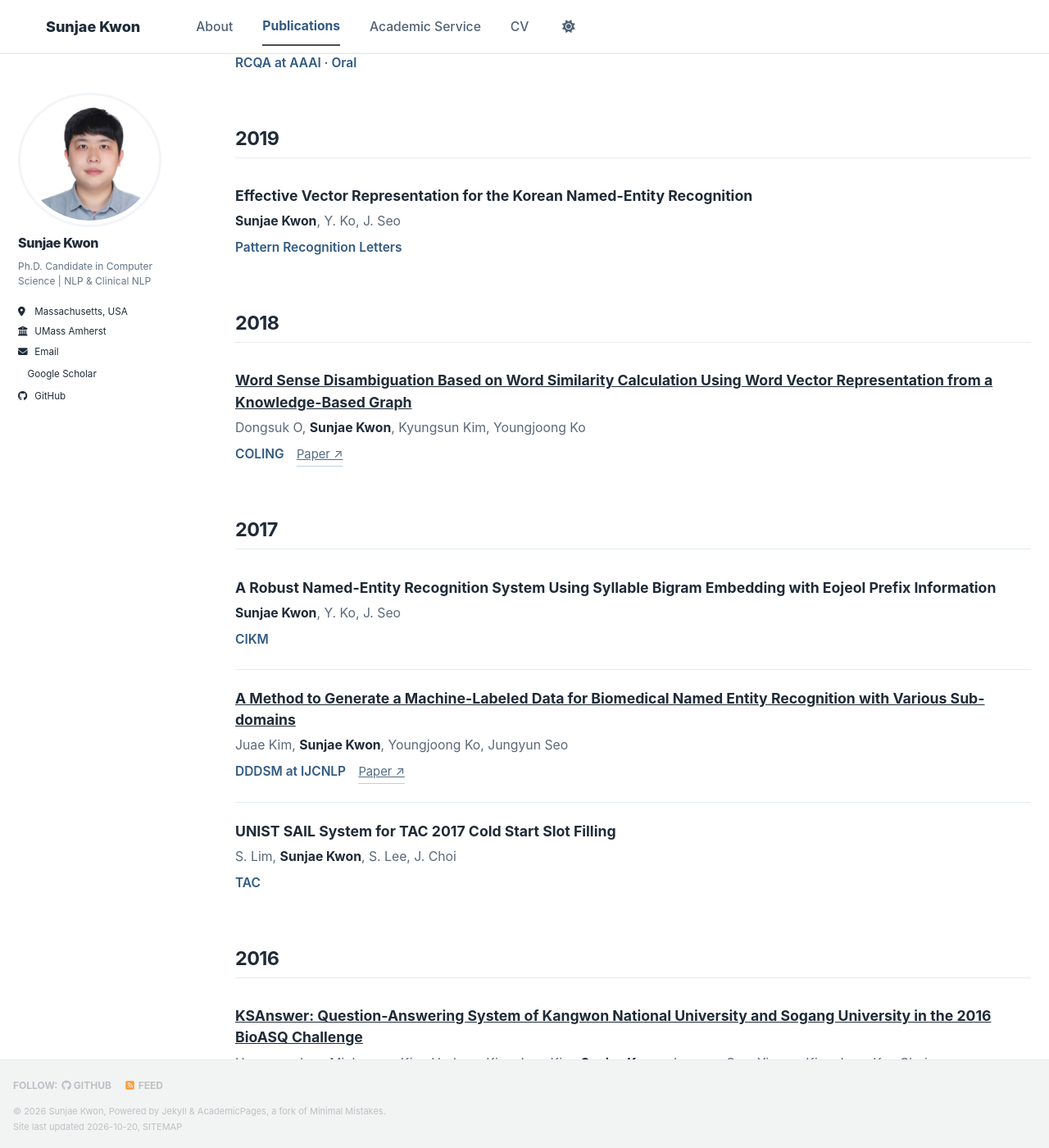
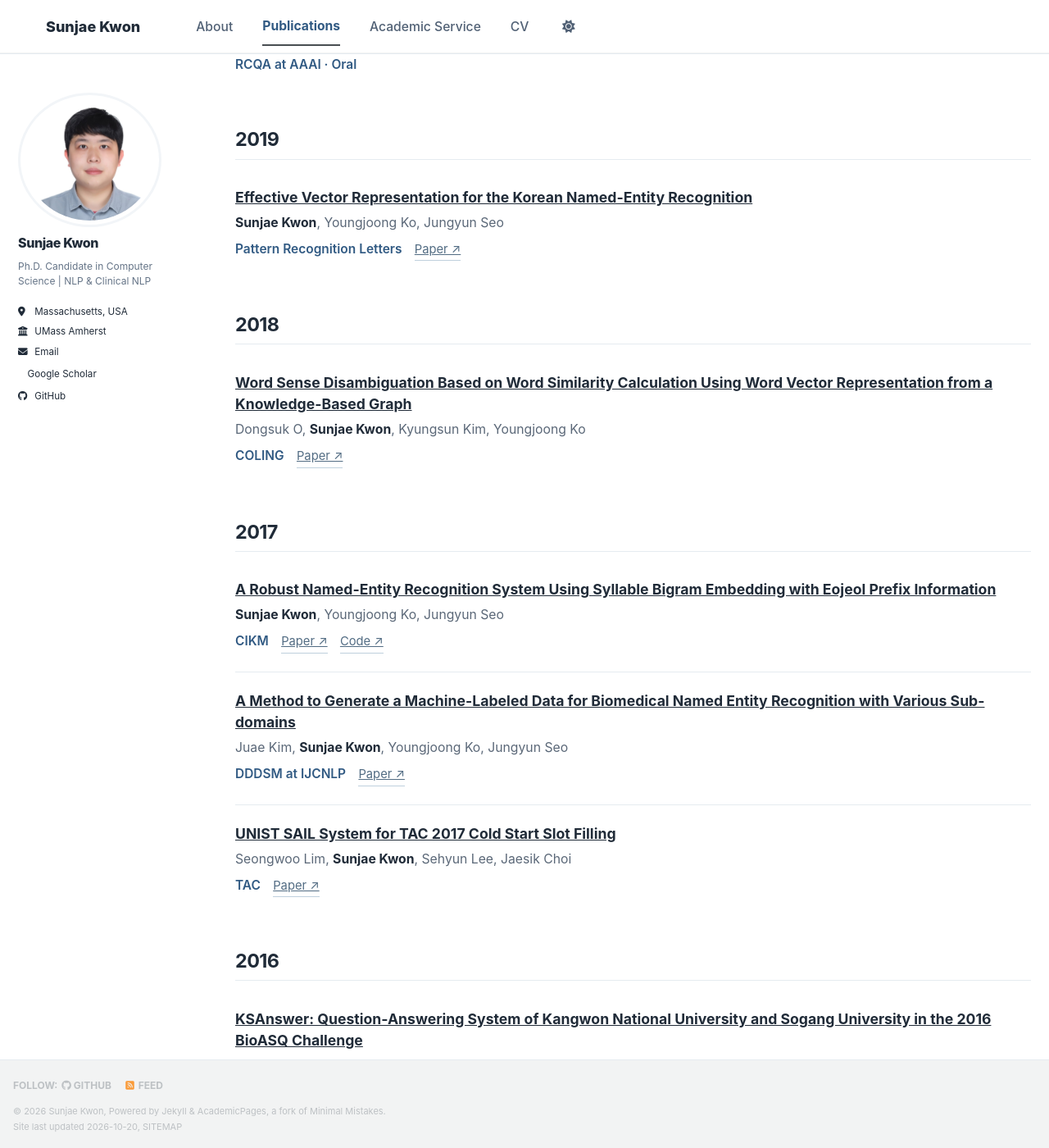
Before and after one commit to soon91jae/soon91jae.github.io, a Jekyll site: the page built from _pages/publications.html, in a window 1280 px wide and 1400 px high, scrolled down 3472 px. Shown: the whole window at 82% size. Built offline with Jekyll 4.4.1, drawn with Linux system fonts in a browser that asks for light colours; a style sheet for code colours, icons or effects is not loaded; some of the changed text lies outside the part shown.

Commit message:
Connect additional official papers and correct author information

```diff
--- a/_data/papers.yml
+++ b/_data/papers.yml
@@ -53,8 +53,9 @@
   paper: "https://aclanthology.org/2024.wikinlp-1.16/"
 - year: 2024
   title: "Is It Safe to Cross? Interpretable Risk Assessment with GPT-4V for Safety-Aware Street Crossing"
-  authors: "H. Hwang, Sunjae Kwon, Y. Kim, D. Kim"
+  authors: "Hochul Hwang, Sunjae Kwon, Yekyung Kim, Donghyun Kim"
   venue: "Ubiquitous Robots · Best Paper Award Finalist"
+  paper: "https://ieeexplore.ieee.org/document/10597464"
 - year: 2023
   title: "Vision Meets Definitions: Unsupervised Visual Word Sense Disambiguation Incorporating Gloss Information"
   authors: "Sunjae Kwon, Rishabh Garodia, Minhwa Lee, Zhichao Yang, Hong Yu"
@@ -79,8 +80,9 @@
   paper: "https://aclanthology.org/2022.emnlp-main.805/"
 - year: 2021
   title: "Word Sense Disambiguation Based on Context Selection Using Knowledge-Based Word Similarity"
-  authors: "Sunjae Kwon, Donghyeon Oh, Y. Ko"
+  authors: "Sunjae Kwon, Dongsuk Oh, Youngjoong Ko"
   venue: "Information Processing & Management"
+  paper: "https://doi.org/10.1016/j.ipm.2021.102551"
 - year: 2021
   title: "The Global Banking Standards QA Dataset (GBS-QA)"
   authors: "Kyunghwan Sohn, Sunjae Kwon, Jaesik Choi"
@@ -92,8 +94,9 @@
   venue: "RCQA at AAAI · Oral"
 - year: 2019
   title: "Effective Vector Representation for the Korean Named-Entity Recognition"
-  authors: "Sunjae Kwon, Y. Ko, J. Seo"
+  authors: "Sunjae Kwon, Youngjoong Ko, Jungyun Seo"
   venue: "Pattern Recognition Letters"
+  paper: "https://doi.org/10.1016/j.patrec.2018.11.019"
 - year: 2018
   title: "Word Sense Disambiguation Based on Word Similarity Calculation Using Word Vector Representation from a Knowledge-Based Graph"
   authors: "Dongsuk O, Sunjae Kwon, Kyungsun Kim, Youngjoong Ko"
@@ -101,8 +104,10 @@
   paper: "https://aclanthology.org/C18-1229/"
 - year: 2017
   title: "A Robust Named-Entity Recognition System Using Syllable Bigram Embedding with Eojeol Prefix Information"
-  authors: "Sunjae Kwon, Y. Ko, J. Seo"
+  authors: "Sunjae Kwon, Youngjoong Ko, Jungyun Seo"
   venue: "CIKM"
+  paper: "https://doi.org/10.1145/3132847.3133105"
+  code: "https://github.com/soon91jae/Korean-End2End-Named-entity-Recognition"
 - year: 2017
   title: "A Method to Generate a Machine-Labeled Data for Biomedical Named Entity Recognition with Various Sub-domains"
   authors: "Juae Kim, Sunjae Kwon, Youngjoong Ko, Jungyun Seo"
@@ -110,8 +115,9 @@
   paper: "https://aclanthology.org/W17-5807/"
 - year: 2017
   title: "UNIST SAIL System for TAC 2017 Cold Start Slot Filling"
-  authors: "S. Lim, Sunjae Kwon, S. Lee, J. Choi"
+  authors: "Seongwoo Lim, Sunjae Kwon, Sehyun Lee, Jaesik Choi"
   venue: "TAC"
+  paper: "https://tac.nist.gov/publications/2017/participant.papers/TAC2017.UNIST_SAIL.proceedings.pdf"
 - year: 2016
   title: "KSAnswer: Question-Answering System of Kangwon National University and Sogang University in the 2016 BioASQ Challenge"
   authors: "Hyeon-gu Lee, Minkyoung Kim, Harksoo Kim, Juae Kim, Sunjae Kwon, Jungyun Seo, Yi-reun Kim, Jung-Kyu Choi"
```
